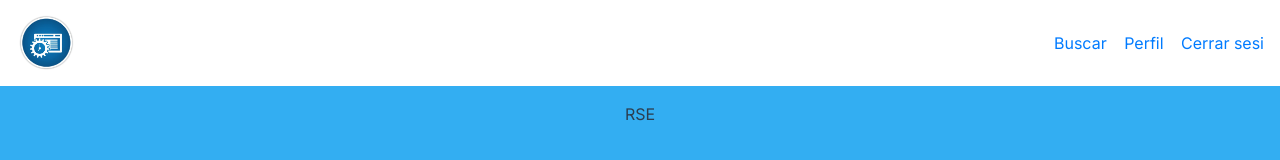
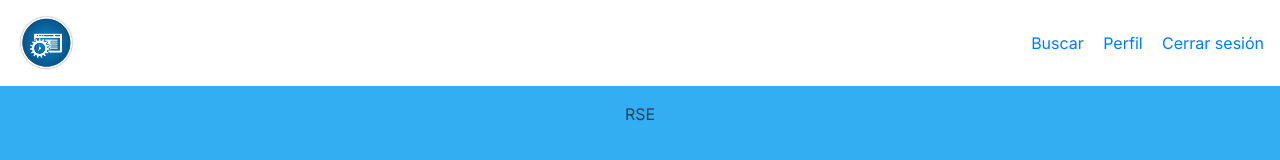
Before and after one commit to retiroseguro/retiroseguro, a Vue app: page /profesor in a window 1280 px wide. Shown: the top 160 px of the page. Built offline with nearby package versions, Linux system fonts and the light colour scheme.

Commit message:
Modificando tecto menu

```diff
--- a/src/components/Menu.vue
+++ b/src/components/Menu.vue
@@ -11,7 +11,7 @@
       <div class="nav__links">
         <a href="" class="nav__links_buscar">Buscar</a>
         <a href="Apoderado">Perfil</a>
-        <a href="">Cerrar sesi</a>
+        <a href="">Cerrar sesión</a>
 
       </div>
     </nav>
```
